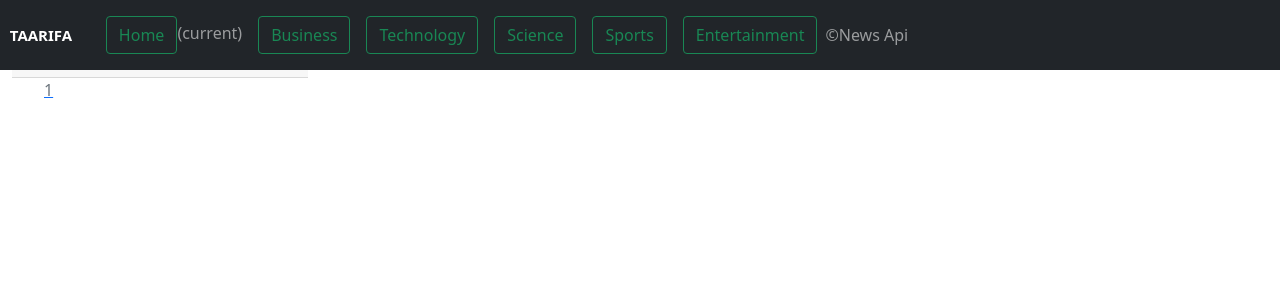
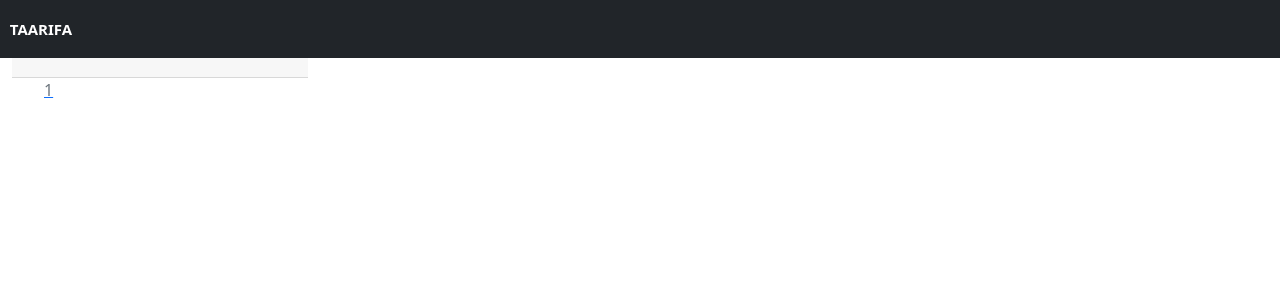
Before and after one commit to MarkYegon7/news-article-python, a Flask app: template app/templates/index.html in a window 1280 px wide. Shown: the top 300 px of the page. Run offline with Flask 2, Linux system fonts and the light colour scheme; the template is opened without the code that fills it: most values are stand-ins (such as "Sample title", 1, 10 or a date in 2020); parts of the project's set-up code (start-up, migrations or seed data) failed here and were passed over; some libraries are stand-ins or nearby versions.

Commit message:
delete body

```diff
--- a/app/templates/navbar.html
+++ b/app/templates/navbar.html
@@ -5,30 +5,6 @@
         <button class="navbar-toggler" type="button" data-toggle="collapse" data-target="#navbarText" aria-controls="navbarText" aria-expanded="false" aria-label="Toggle navigation">
       <span class="navbar-toggler-icon"></span>
     </button>
-        <div class="collapse navbar-collapse" id="navbarText">
-            <ul class="navbar-nav mr-auto">
-                <li class="nav-item active">
-                    <a class="nav-link" href=""><button type="button" class="btn btn-outline-success">Home </button><span class="sr-only">(current)</span></a>
-                </li>
-                <li class="nav-item">
-                    <a class="nav-link" href=""><button type=" button " class="btn btn-outline-success ">Business</button></a>
-                </li>
-                <li class="nav-item ">
-                    <a class="nav-link " href=" "><button type="button " class="btn btn-outline-success ">Technology</button></a>
-                </li>
-                <li class="nav-item ">
-                    <a class="nav-link " href=" "><button type="button " class="btn btn-outline-success ">Science</button></a>
-                </li>
-                <li class="nav-item ">
-                    <a class="nav-link " href=" "><button type="button " class="btn btn-outline-success ">Sports</button></a>
-                </li>
-                <li class="nav-item ">
-                    <a class="nav-link " href=" "><button type="button " class="btn btn-outline-success ">Entertainment</button></a>
-                </li>
-            </ul>
-            <span class="navbar-text ">
-        ©News Api
-      </span>
-        </div>
+
     </nav>
 </div>
```
